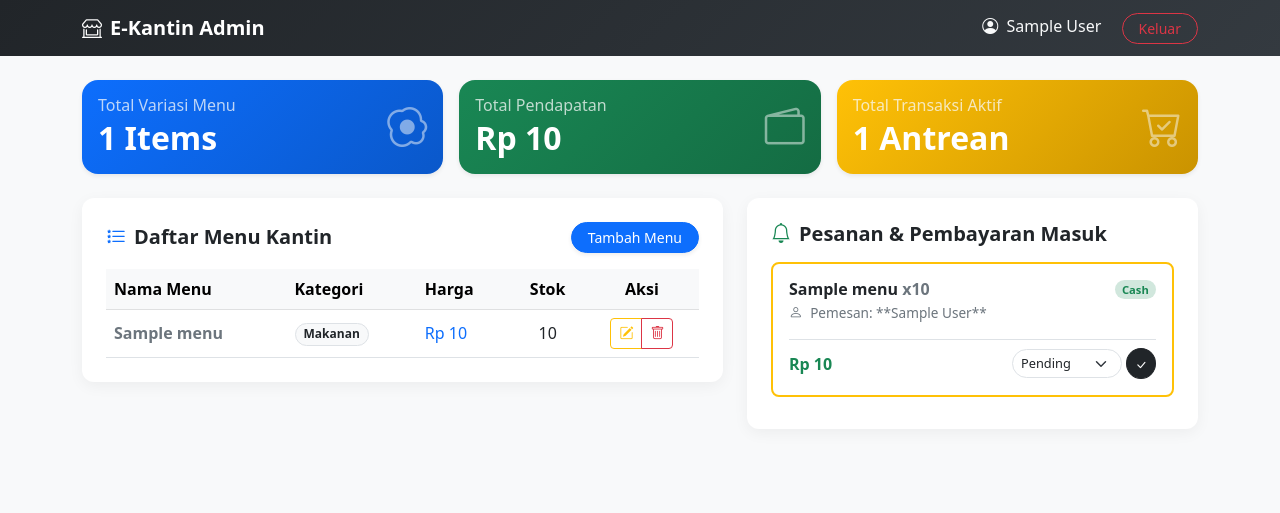
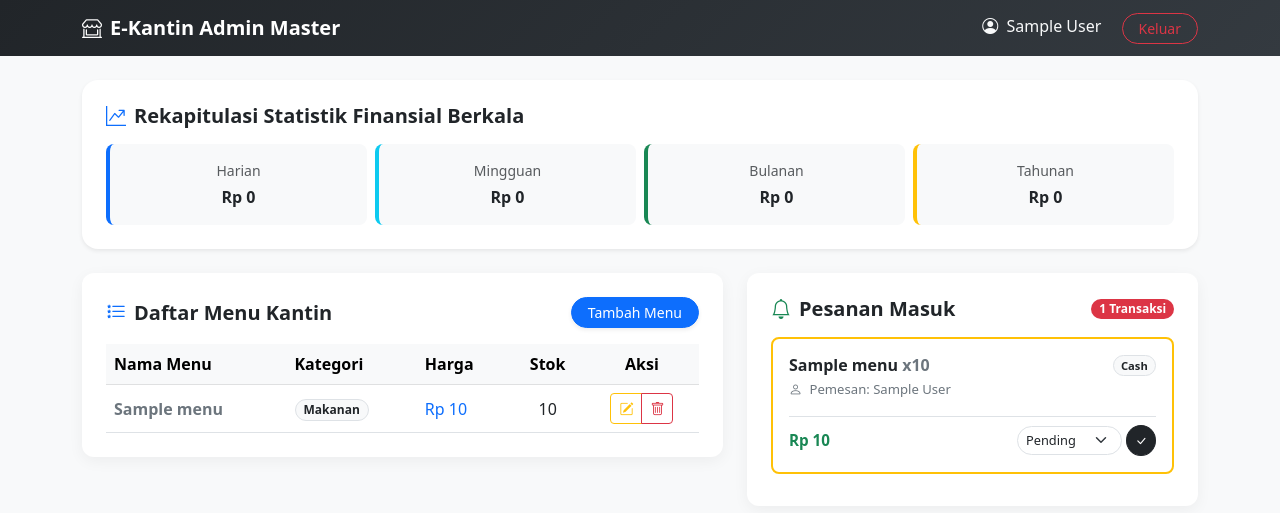
Before and after one commit to Nurilfantoriii/Sistem-Pemesanan-Menu-Kantin, a PHP site: page /admin/dashboard.php in a window 1280 px wide. Shown: the top 513 px of the page. Run offline with PHP 8.4, Linux system fonts and the light colour scheme; the visitor is signed in with stand-in values (Sample User, id 1); tables that the repository leaves empty hold one stand-in row (values such as "Sample post").

Commit message:
Enhance dashboard with order statistics and UI improvements
Updated the dashboard functionality to include order statistics and improved the user interface for better navigation.

```diff
--- a/admin/dashboard.php
+++ b/admin/dashboard.php
@@ -6,7 +6,7 @@ if (!isset($_SESSION['role']) || $_SESSION['role'] !== 'admin') {
 }
 require_once '../config/koneksi.php';
 
-// PROSES A: Update Status Pesanan Toko
+// PROSES A: Update Status Pesanan (Pending -> Memasak -> Selesai -> Dibatalkan)
 if ($_SERVER['REQUEST_METHOD'] === 'POST' && isset($_POST['update_status'])) {
     $id_pesanan = intval($_POST['id_pesanan']);
     $status_baru = $_POST['status_baru'];
@@ -19,7 +19,7 @@ if ($_SERVER['REQUEST_METHOD'] === 'POST' && isset($_POST['update_status'])) {
     }
 }
 
-// PROSES B: Sembunyikan/Arsip Riwayat Pesanan (Agar list bersih tapi PENDAPATAN TIDAK BERKURANG)
+// PROSES B: Bersihkan/Arsip Riwayat Pesanan dari List Toko (Pendapatan Tetap Aman Terkap)
 if ($_SERVER['REQUEST_METHOD'] === 'POST' && isset($_POST['hapus_pesanan'])) {
     $id_pesanan = intval($_POST['id_pesanan']);
 
@@ -28,37 +28,26 @@ if ($_SERVER['REQUEST_METHOD'] === 'POST' && isset($_POST['hapus_pesanan'])) {
     $cek = $stmtCekStatus->fetch();
 
     if ($cek) {
-        // Jika diselesaikan lalu dihapus, ubah statusnya menjadi 'Selesai & Diarsip'
         if ($cek['status_pesanan'] === 'Selesai') {
-            $stmtArsip = $pdo->prepare("UPDATE pesanan SET status_pesanan = 'Selesai & Diarsip' WHERE id_pesanan = ?");
-            $stmtArsip->execute([$id_pesanan]);
-        }
-        // Jika dibatalkan lalu dihapus, ubah statusnya menjadi 'Batal & Diarsip'
-        elseif ($cek['status_pesanan'] === 'Dibatalkan') {
-            $stmtArsip = $pdo->prepare("UPDATE pesanan SET status_pesanan = 'Batal & Diarsip' WHERE id_pesanan = ?");
-            $stmtArsip->execute([$id_pesanan]);
+            $pdo->prepare("UPDATE pesanan SET status_pesanan = 'Selesai & Diarsip' WHERE id_pesanan = ?")->execute([$id_pesanan]);
+        } elseif ($cek['status_pesanan'] === 'Dibatalkan') {
+            $pdo->prepare("UPDATE pesanan SET status_pesanan = 'Batal & Diarsip' WHERE id_pesanan = ?")->execute([$id_pesanan]);
         }
     }
     header("Location: dashboard.php");
     exit;
 }
 
-// Tarik data menu kantin
+// Tarik data menu kantin (Kolom Kiri)
 $menus = $pdo->query("SELECT * FROM menu ORDER BY id_menu DESC")->fetchAll();
 
-// HITUNG TOTAL PENDAPATAN: Mengambil semua data pesanan (termasuk yang sudah diarsip agar uangnya tetap utuh)
-$querySemuaPesanan = "SELECT status_pesanan, total_harga FROM pesanan";
-$semuaPesanan = $pdo->query($querySemuaPesanan)->fetchAll();
-$totalPendapatan = 0;
-foreach ($semuaPesanan as $p) {
-    // Pendapatan dihitung dari yang berstatus Selesai, Memasak, Pending, atau Selesai & Diarsip
-    if (!in_array($p['status_pesanan'], ['Dibatalkan', 'Batal & Diarsip'])) {
-        $totalPendapatan += $p['total_harga'];
-    }
-}
+// STATISTIK: Hitung laporan keuangan otomatis (Termasuk yang diarsip agar data akurat)
+$rekapHarian = $pdo->query("SELECT SUM(total_harga) as total FROM pesanan WHERE status_pesanan NOT IN ('Dibatalkan', 'Batal & Diarsip') AND DATE(tanggal_pesanan) = CURRENT_DATE")->fetch()['total'] ?? 0;
+$rekapMingguan = $pdo->query("SELECT SUM(total_harga) as total FROM pesanan WHERE status_pesanan NOT IN ('Dibatalkan', 'Batal & Diarsip') AND YEARWEEK(tanggal_pesanan, 1) = YEARWEEK(CURDATE(), 1)")->fetch()['total'] ?? 0;
+$rekapBulanan = $pdo->query("SELECT SUM(total_harga) as total FROM pesanan WHERE status_pesanan NOT IN ('Dibatalkan', 'Batal & Diarsip') AND MONTH(tanggal_pesanan) = MONTH(CURDATE()) AND YEAR(tanggal_pesanan) = YEAR(CURDATE())")->fetch()['total'] ?? 0;
+$rekapTahunan = $pdo->query("SELECT SUM(total_harga) as total FROM pesanan WHERE status_pesanan NOT IN ('Dibatalkan', 'Batal & Diarsip') AND YEAR(tanggal_pesanan) = YEAR(CURDATE())")->fetch()['total'] ?? 0;
 
-// TAMPILAN LIST KANAN: Hanya memunculkan pesanan aktif (Pending, Memasak, Selesai, Dibatalkan)
-// Pesanan yang berstatus '& Diarsip' otomatis tidak akan dimunculkan lagi di sini
+// TAMPILAN LIST KANAN: Hanya tampilkan pesanan aktif di antrean toko kasir
 $queryPesananTampil = "SELECT p.*, m.nama_menu, u.nama_lengkap FROM pesanan p
                        JOIN menu m ON p.id_menu = m.id_menu
                        JOIN users u ON p.id_user = u.id
@@ -76,9 +65,6 @@ $pesanans = $pdo->query($queryPesananTampil)->fetchAll();
     <link rel="stylesheet" href="https://cdn.jsdelivr.net/npm/bootstrap-icons@1.11.0/font/bootstrap-icons.css">
     <style>
         .navbar-gradient { background: linear-gradient(135deg, #212529 0%, #343a40 100%); }
-        .card-summary-1 { background: linear-gradient(135deg, #0d6efd 0%, #0a58ca 100%); color: white; }
-        .card-summary-2 { background: linear-gradient(135deg, #198754 0%, #146c43 100%); color: white; }
-        .card-summary-3 { background: linear-gradient(135deg, #ffc107 0%, #ca9300 100%); color: white; }
         .table-container { background: white; border-radius: 12px; box-shadow: 0 4px 15px rgba(0,0,0,0.05); }
     </style>
 </head>
@@ -86,7 +72,7 @@ $pesanans = $pdo->query($queryPesananTampil)->fetchAll();
 
 <nav class="navbar navbar-expand-lg navbar-dark navbar-gradient sticky-top mb-4">
     <div class="container">
-        <a class="navbar-brand fw-bold" href="#"><i class="bi bi-shop-window me-2"></i>E-Kantin Admin</a>
+        <a class="navbar-brand fw-bold" href="#"><i class="bi bi-shop-window me-2"></i>E-Kantin Admin Master</a>
         <div class="ms-auto">
             <span class="text-light me-3"><i class="bi bi-person-circle me-1"></i> <?= htmlspecialchars($_SESSION['username']) ?></span>
             <a href="../auth/logout.php" class="btn btn-outline-danger btn-sm rounded-pill px-3">Keluar</a>
@@ -95,28 +81,31 @@ $pesanans = $pdo->query($queryPesananTampil)->fetchAll();
 </nav>
 
 <div class="container mb-5">
-    <div class="row g-3 mb-4">
-        <div class="col-md-4">
-            <div class="card card-summary-1 border-0 shadow-sm p-3 rounded-4">
-                <div class="d-flex justify-content-between align-items-center">
-                    <div><h6 class="text-light text-opacity-75 mb-1">Total Variasi Menu</h6><h2 class="fw-bold mb-0"><?= count($menus) ?> Items</h2></div>
-                    <i class="bi bi-egg-fried fs-1 text-light text-opacity-50"></i>
+    <div class="card border-0 shadow-sm p-4 rounded-4 mb-4 bg-white">
+        <h5 class="fw-bold mb-3 text-dark"><i class="bi bi-graph-up-arrow text-primary me-2"></i>Rekapitulasi Statistik Finansial Berkala</h5>
+        <div class="row g-2 text-center">
+            <div class="col-6 col-md-3">
+                <div class="p-3 bg-light rounded-3 border-start border-primary border-4">
+                    <span class="text-muted small fw-medium d-block mb-1">Harian</span>
+                    <span class="fw-bold text-dark">Rp <?= number_format($rekapHarian, 0, ',', '.') ?></span>
                 </div>
             </div>
-        </div>
-        <div class="col-md-4">
-            <div class="card card-summary-2 border-0 shadow-sm p-3 rounded-4">
-                <div class="d-flex justify-content-between align-items-center">
-                    <div><h6 class="text-light text-opacity-75 mb-1">Total Pendapatan</h6><h2 class="fw-bold mb-0">Rp <?= number_format($totalPendapatan, 0, ',', '.') ?></h2></div>
-                    <i class="bi bi-wallet2 fs-1 text-light text-opacity-50"></i>
+            <div class="col-6 col-md-3">
+                <div class="p-3 bg-light rounded-3 border-start border-info border-4">
+                    <span class="text-muted small fw-medium d-block mb-1">Mingguan</span>
+                    <span class="fw-bold text-dark">Rp <?= number_format($rekapMingguan, 0, ',', '.') ?></span>
                 </div>
             </div>
-        </div>
-        <div class="col-md-4">
-            <div class="card card-summary-3 border-0 shadow-sm p-3 rounded-4">
-                <div class="d-flex justify-content-between align-items-center">
-                    <div><h6 class="text-light text-opacity-75 mb-1">Total Transaksi Aktif</h6><h2 class="fw-bold mb-0"><?= count($pesanans) ?> Antrean</h2></div>
-                    <i class="bi bi-cart-check fs-1 text-light text-opacity-50"></i>
+            <div class="col-6 col-md-3">
+                <div class="p-3 bg-light rounded-3 border-start border-success border-4">
+                    <span class="text-muted small fw-medium d-block mb-1">Bulanan</span>
+                    <span class="fw-bold text-dark">Rp <?= number_format($rekapBulanan, 0, ',', '.') ?></span>
+                </div>
+            </div>
+            <div class="col-6 col-md-3">
+                <div class="p-3 bg-light rounded-3 border-start border-warning border-4">
+                    <span class="text-muted small fw-medium d-block mb-1">Tahunan</span>
+                    <span class="fw-bold text-dark">Rp <?= number_format($rekapTahunan, 0, ',', '.') ?></span>
                 </div>
             </div>
         </div>
@@ -163,11 +152,14 @@ $pesanans = $pdo->query($queryPesananTampil)->fetchAll();
 
         <div class="col-lg-5">
             <div class="p-4 table-container border-0">
-                <h5 class="fw-bold mb-3 text-dark"><i class="bi bi-bell me-2 text-success"></i>Pesanan & Pembayaran Masuk</h5>
-                <div class="overflow-auto" style="max-height: 520px;">
+                <div class="d-flex justify-content-between align-items-center mb-3">
+                    <h5 class="fw-bold m-0 text-dark"><i class="bi bi-bell me-2 text-success"></i>Pesanan Masuk</h5>
+                    <span class="badge bg-danger rounded-pill px-2.5 py-1" id="badge-antrean"><?= count($pesanans) ?> Transaksi</span>
+                </div>
+
+                <div class="overflow-auto" style="max-height: 520px;" id="list-pesanan-box">
                     <div class="list-group list-group-flush">
-                        <?php
-                        if (empty($pesanans)): ?>
+                        <?php if (empty($pesanans)): ?>
                             <div class="text-center py-4 text-muted">Belum ada pesanan aktif saat ini.</div>
                         <?php endif;
 
@@ -176,38 +168,33 @@ $pesanans = $pdo->query($queryPesananTampil)->fetchAll();
                             if ($p['status_pesanan'] === 'Memasak') $borderColor = 'border-info';
                             if ($p['status_pesanan'] === 'Selesai') $borderColor = 'border-success';
                             if ($p['status_pesanan'] === 'Dibatalkan') $borderColor = 'border-danger';
-
-                            $payBadge = 'bg-dark-subtle text-dark';
-                            if ($p['metode_pembayaran'] === 'Cash') $payBadge = 'bg-success-subtle text-success';
-                            if (in_array($p['metode_pembayaran'], ['QRIS', 'DANA', 'GoPay', 'ShopeePay'])) $payBadge = 'bg-info-subtle text-info';
-                            if (strpos($p['metode_pembayaran'], 'Bank') !== false) $payBadge = 'bg-danger-subtle text-danger';
                         ?>
                             <div class="list-group-item px-3 py-3 border rounded-3 mb-2 <?= $borderColor ?>" style="border-width: 2px !important;">
                                 <div class="d-flex w-100 justify-content-between align-items-center mb-1">
                                     <h6 class="mb-0 fw-bold text-dark"><?= htmlspecialchars($p['nama_menu']) ?> <span class="text-secondary">x<?= $p['jumlah'] ?></span></h6>
-                                    <span class="badge <?= $payBadge ?> rounded-pill" style="font-size: 0.7rem;"><?= $p['metode_pembayaran'] ?></span>
+                                    <span class="badge bg-light text-dark border rounded-pill" style="font-size: 0.7rem;"><?= $p['metode_pembayaran'] ?></span>
                                 </div>
-                                <p class="mb-2 text-secondary" style="font-size: 0.85rem;"><i class="bi bi-person me-1"></i> Pemesan: **<?= htmlspecialchars($p['nama_lengkap']) ?>**</p>
+                                <p class="mb-2 text-secondary" style="font-size: 0.82rem;"><i class="bi bi-person me-1"></i> Pemesan: <?= htmlspecialchars($p['nama_lengkap']) ?></p>
 
                                 <div class="d-flex justify-content-between align-items-center mt-3 pt-2 border-top">
-                                    <span class="text-success fw-bold">Rp <?= number_format($p['total_harga'], 0, ',', '.') ?></span>
+                                    <span class="text-success fw-bold" style="font-size:0.95rem;">Rp <?= number_format($p['total_harga'], 0, ',', '.') ?></span>
 
                                     <div class="d-flex gap-1 align-items-center">
                                         <form action="" method="POST" class="d-flex gap-1 align-items-center m-0">
                                             <input type="hidden" name="id_pesanan" value="<?= $p['id_pesanan'] ?>">
-                                            <select name="status_baru" class="form-select form-select-sm rounded-pill" style="font-size: 0.8rem; width: 110px;">
+                                            <select name="status_baru" class="form-select form-select-sm rounded-pill" style="font-size: 0.8rem; width: 105px;">
                                                 <option value="Pending" <?= $p['status_pesanan'] == 'Pending' ? 'selected' : '' ?>>Pending</option>
                                                 <option value="Memasak" <?= $p['status_pesanan'] == 'Memasak' ? 'selected' : '' ?>>Memasak</option>
                                                 <option value="Selesai" <?= $p['status_pesanan'] == 'Selesai' ? 'selected' : '' ?>>Selesai</option>
                                                 <option value="Dibatalkan" <?= $p['status_pesanan'] == 'Dibatalkan' ? 'selected' : '' ?>>Dibatalkan</option>
                                             </select>
-                                            <button type="submit" name="update_status" class="btn btn-dark btn-sm rounded-circle" title="Update Status"><i class="bi bi-check-lg" style="font-size: 0.75rem;"></i></button>
+                                            <button type="submit" name="update_status" class="btn btn-dark btn-sm rounded-circle"><i class="bi bi-check-lg" style="font-size: 0.75rem;"></i></button>
                                         </form>
 
                                         <?php if ($p['status_pesanan'] === 'Selesai' || $p['status_pesanan'] === 'Dibatalkan'): ?>
-                                            <form action="" method="POST" class="m-0" onsubmit="return confirm('Bersihkan pesanan ini dari antrean? (Pendapatan Anda tetap akan disimpan aman)')">
+                                            <form action="" method="POST" class="m-0" onsubmit="return confirm('Sembunyikan dari antrean?')">
                                                 <input type="hidden" name="id_pesanan" value="<?= $p['id_pesanan'] ?>">
-                                                <button type="submit" name="hapus_pesanan" class="btn btn-outline-secondary btn-sm rounded-circle" title="Bersihkan List"><i class="bi bi-eye-slash-fill" style="font-size: 0.72rem;"></i></button>
+                                                <button type="submit" name="hapus_pesanan" class="btn btn-outline-secondary btn-sm rounded-circle" title="Arsip"><i class="bi bi-eye-slash-fill" style="font-size: 0.7rem;"></i></button>
                                             </form>
                                         <?php endif; ?>
                                     </div>
@@ -220,6 +207,53 @@ $pesanans = $pdo->query($queryPesananTampil)->fetchAll();
         </div>
     </div>
 </div>
+
+<audio id="alarmKantin" src="https://assets.mixkit.co/active_storage/sfx/2869/2869-84.wav" preload="auto"></audio>
+
+<script>
+// Menghitung ID pesanan tertinggi yang ada saat ini di browser kasir admin
+let lastCheckedOrderId = <?= !empty($pesanans) ? json_encode(max(array_column($pesanans, 'id_pesanan'))) : 0 ?>;
+
+function checkNewOrdersLive() {
+    fetch('api_realtime.php')
+        .then(response => response.json())
+        .then(data => {
+            // Jika ID paling baru di database lebih besar dari yang dipegang layar kasir, bunyikan alarm!
+            if (data.max_id > lastCheckedOrderId) {
+
+                // 1. BUNYIKAN SUARA ALARM "TRING!" OTOMATIS
+                let sound = document.getElementById('alarmKantin');
+                sound.play().catch(err => console.log("Menunggu interaksi browser untuk aktivasi audio"));
+
+                // 2. KONTROL DESKTOP NOTIFICATION BROWSER WINDOWS/MAC
+                if (Notification.permission === "granted") {
+                    new Notification("E-Kantin UPNVJ: Ada Pesanan Masuk!", {
+                        body: "Antrean toko bertambah! Segera proses pesanan makanan mahasiswa.",
+                        icon: "https://cdn-icons-png.flaticon.com/512/3144/3144456.png"
+                    });
+                }
+
+                // Kunci ID pesanan terbaru agar alarm tidak berdering berulang-ulang
+                lastCheckedOrderId = data.max_id;
+
+                // 3. REFRESH HALAMAN SECARA SEKEJAP UTK UPDATE VIEW SECARA LIVE
+                setTimeout(() => {
+                    location.reload();
+                }, 1200);
+            }
+        })
+        .catch(err => console.error("Gagal sinkronisasi API real-time:", err));
+}
+
+// Minta izin notifikasi browser windows saat pertama kali admin membuka web
+if (Notification.permission !== "granted" && Notification.permission !== "denied") {
+    Notification.requestPermission();
+}
+
+// Jalankan pengecekan otomatis di latar belakang setiap 3 detik sekali
+setInterval(checkNewOrdersLive, 3000);
+</script>
+
 <script src="https://cdn.jsdelivr.net/npm/bootstrap@5.3.0/dist/js/bootstrap.bundle.min.js"></script>
 </body>
 </html>
```
